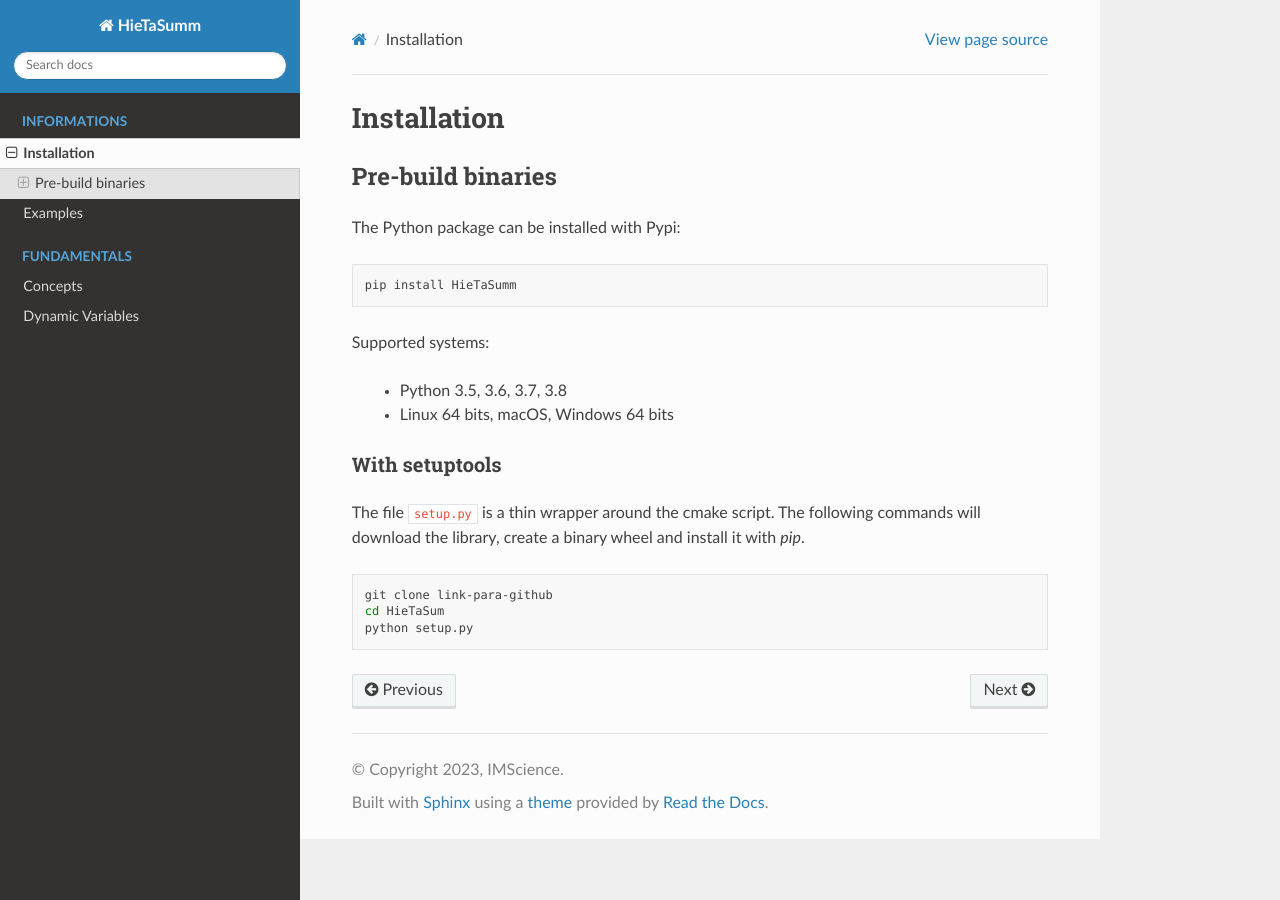
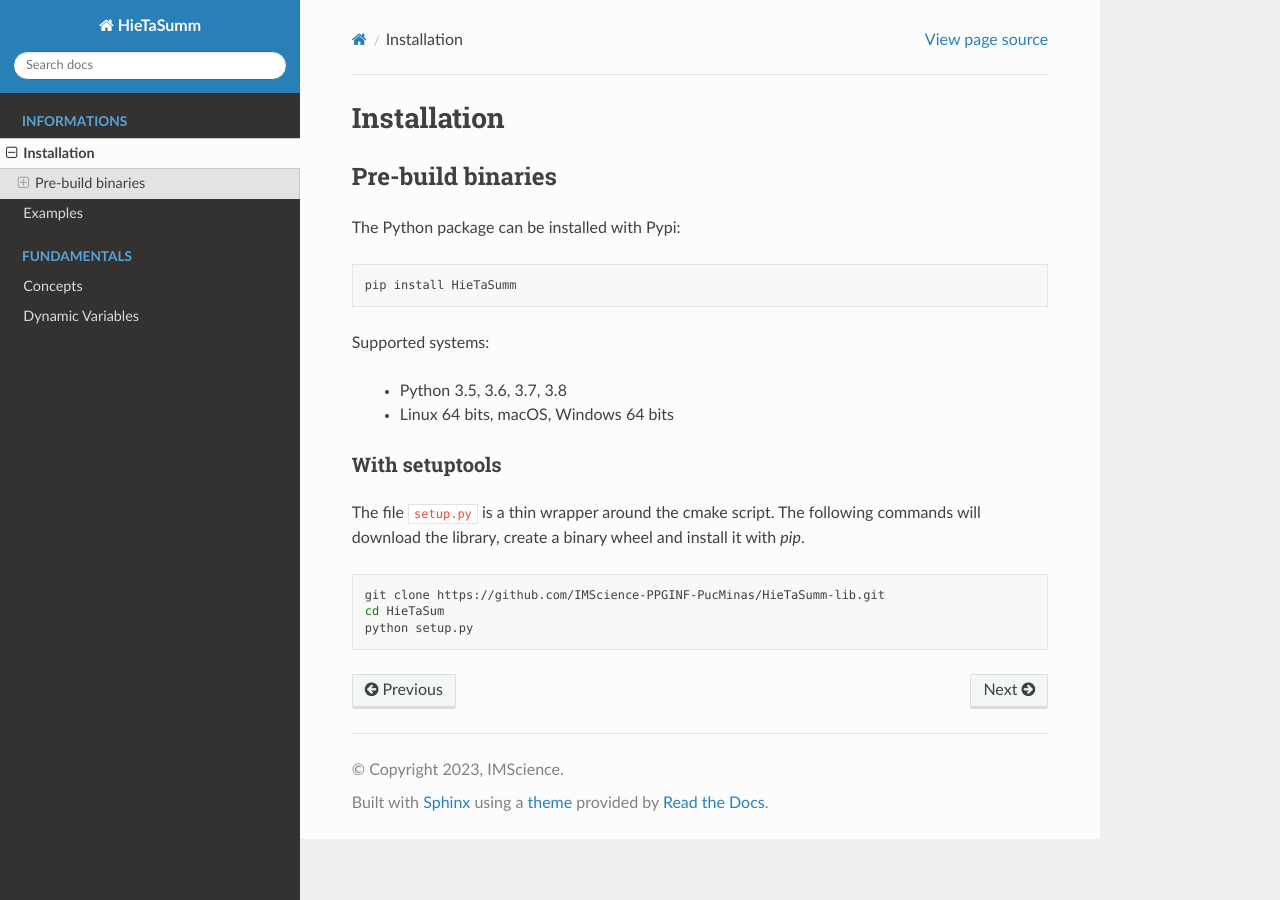
Before and after one commit to IMScience-PPGINF-PucMinas/HieTaSumm-doc, a Sphinx documentation site: the page built from docs/source/install.rst, in a window 1280 px wide. Built offline with Sphinx 7.4.7 and the Read the Docs theme 3.1.0, drawn with Linux system fonts in a browser that asks for light colours.

Commit message:
Update install.rst

```diff
--- a/docs/source/install.rst
+++ b/docs/source/install.rst
@@ -28,6 +28,6 @@
 
 .. code-block:: bash
 
-    git clone link-para-github
+    git clone https://github.com/IMScience-PPGINF-PucMinas/HieTaSumm-lib.git
     cd HieTaSum
     python setup.py
```
